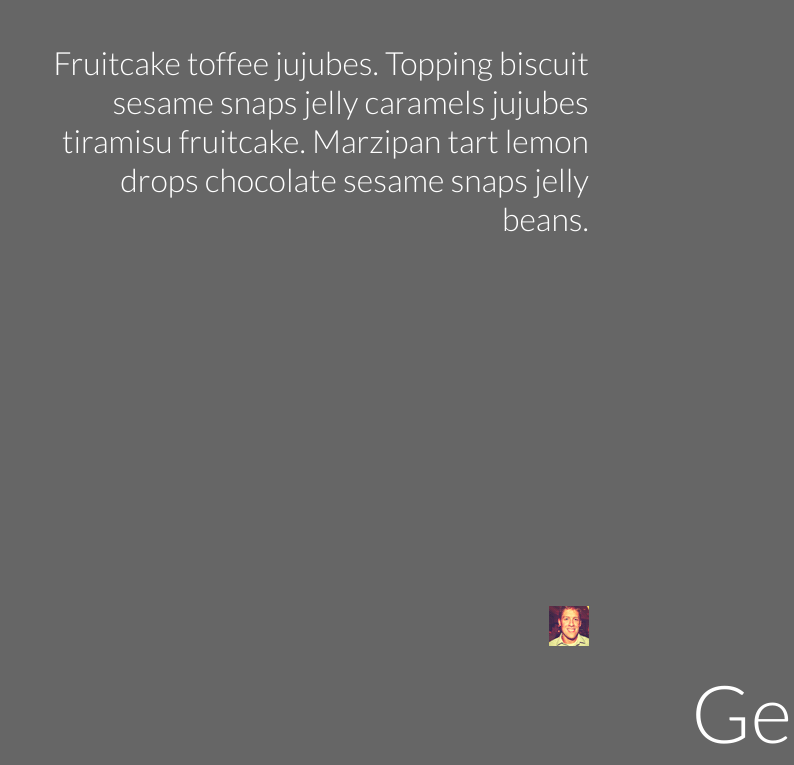
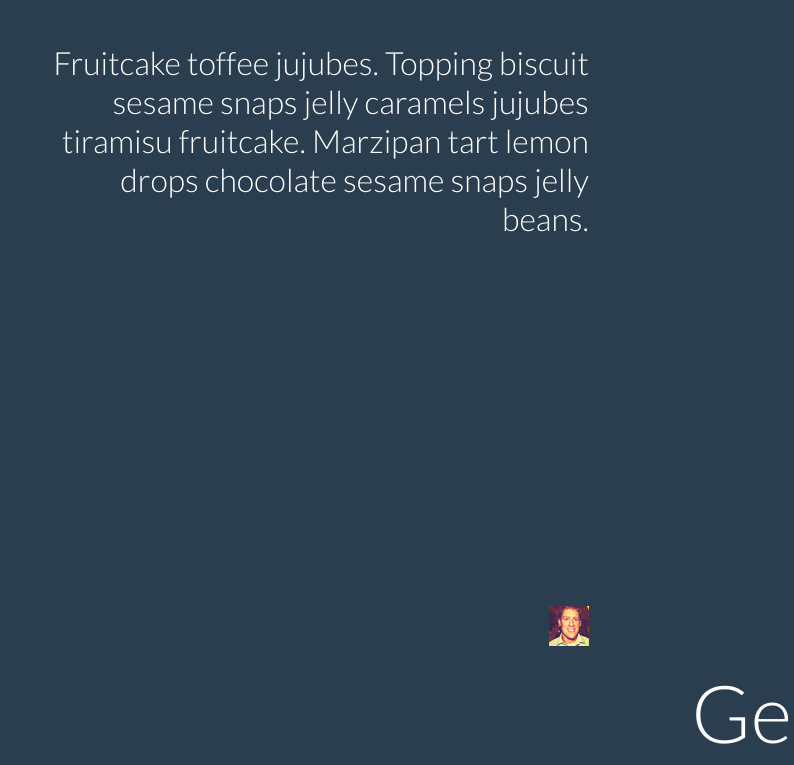
Before and after one commit to brianek/FullWidthTabs, a plain HTML site: page OnScrollEffectLayout/index.html in a window 1280 px wide. Shown: the part 473-1238 px from the top of the page, without its empty margins (0-794 px from the left). Drawn offline with Linux system fonts and the light colour scheme; files whose address does not match are found by name.

Commit message:
color change navy

```diff
--- a/OnScrollEffectLayout/css/demo.css
+++ b/OnScrollEffectLayout/css/demo.css
@@ -21,7 +21,7 @@ body, html { font-size: 100%; padding: 0; margin: 0;}
 body {
     font-family: 'Lato', Calibri, Arial, sans-serif;
     color: #fff;
-    background: #666666;
+    background: #2b3e50;
 }
 
 a {
```
